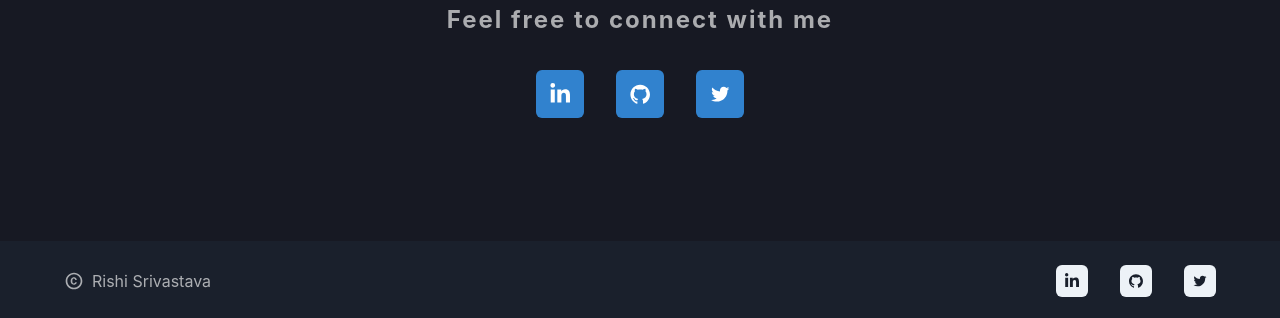
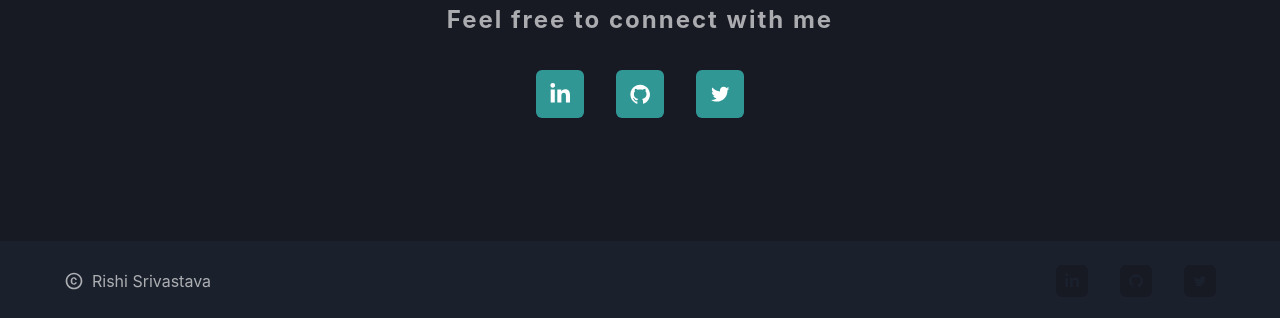
Before and after one commit to sri-rishi/sriRishi-portfoliio, a React (Create React App) app: page / in a window 1280 px wide. Shown: the part 2447-2765 px from the top of the page. Built offline with nearby package versions, Linux system fonts and the light colour scheme.

Commit message:
style: update color sheme

```diff
--- a/src/components/footer/Footer.jsx
+++ b/src/components/footer/Footer.jsx
@@ -33,6 +33,7 @@ const Footer = () => {
                     as="a"
                     target="_blank"
                     href="https://www.linkedin.com/in/sri-rishi/"
+                    background="gray.900"
                     size="sm"
                     fontSize="1rem"
                     colorScheme="gray"
@@ -45,6 +46,7 @@ const Footer = () => {
                     as="a"
                     target="_blank"
                     href="https://github.com/sri-rishi"
+                    background="gray.900"
                     size="sm"
                     fontSize="1rem"
                     colorScheme="gray"
@@ -59,6 +61,7 @@ const Footer = () => {
                     href="https://twitter.com/sri26_rishi"
                     size="sm"
                     fontSize="1rem"
+                    background="gray.900"
                     colorScheme="gray"
                     icon={<AiOutlineTwitter />}
                     _hover={{
--- a/src/pages/home/components/findMe/FindMe.jsx
+++ b/src/pages/home/components/findMe/FindMe.jsx
@@ -41,7 +41,7 @@ const FindMe = () => {
                     href="https://www.linkedin.com/in/sri-rishi/"
                     size="lg"
                     fontSize="1.4rem"
-                    colorScheme="blue"
+                    colorScheme="teal"
                     icon={<FaLinkedinIn/>}
                     _hover={{
                         transform: "translateY(8px)",
@@ -54,7 +54,7 @@ const FindMe = () => {
                     href="https://github.com/sri-rishi"
                     size="lg"
                     fontSize="1.4rem"
-                    colorScheme="blue"
+                    colorScheme="teal"
                     icon={<AiOutlineGithub />}
                     _hover={{
                         transform: " translateY(8px)",
@@ -67,7 +67,7 @@ const FindMe = () => {
                     href="https://twitter.com/sri26_rishi"
                     size="lg"
                     fontSize="1.4rem"
-                    colorScheme="blue"
+                    colorScheme="teal"
                     icon={<AiOutlineTwitter />}
                     _hover={{
                         transform: " translateY(8px)",
```
